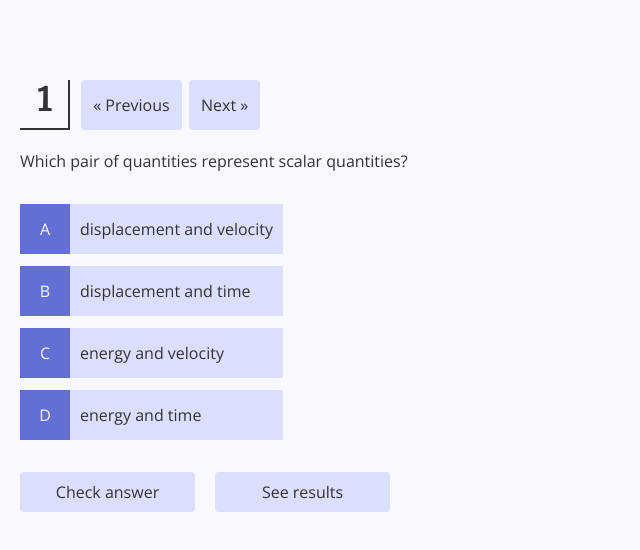
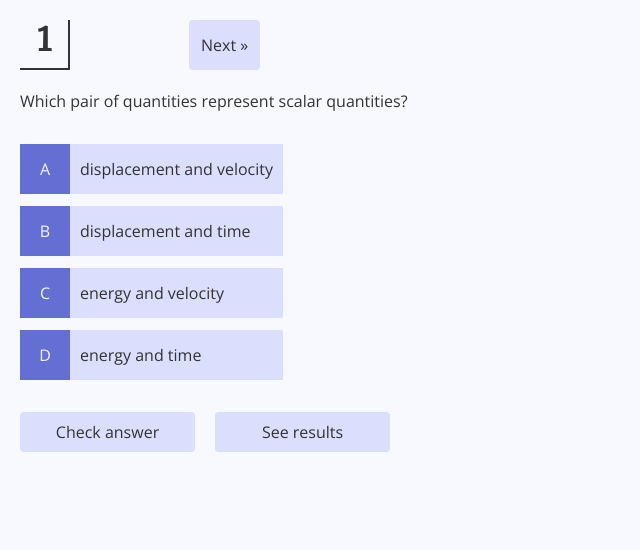
Before and after one commit to wavegate/test_taker, a plain HTML site: page index.html in a window 1280 px wide. Shown: the whole page, without its empty margins (0-640 px from the left). Drawn offline with nearby package versions, Linux system fonts and the light colour scheme.

Commit message:
Bring previous and next arrows in and out

```diff
--- a/script.js
+++ b/script.js
@@ -99,6 +99,14 @@ function swapCheckAnswer() {
 
 function setProblem(id) {
     questionNumber.innerHTML = id + 1;
+        leftArrow.style.visibility = "hidden";
+        rightArrow.style.visibility = "hidden";
+    if (id != 0) {
+        leftArrow.style.visibility = "visible";
+    }
+    if (id != problemList.length - 1) {
+        rightArrow.style.visibility = "visible";
+    }
     problemStatement.innerHTML = problemList[id].statement;
 
     for (let i = 0; i < answers.length; i++) {
--- a/style.css
+++ b/style.css
@@ -31,8 +31,7 @@ h1 {
 }
 
 .container {
-  margin: auto;
-  margin: 80px 20px 80px 20px;
+  margin: 20px;
 }
 
 .question-number {
```
